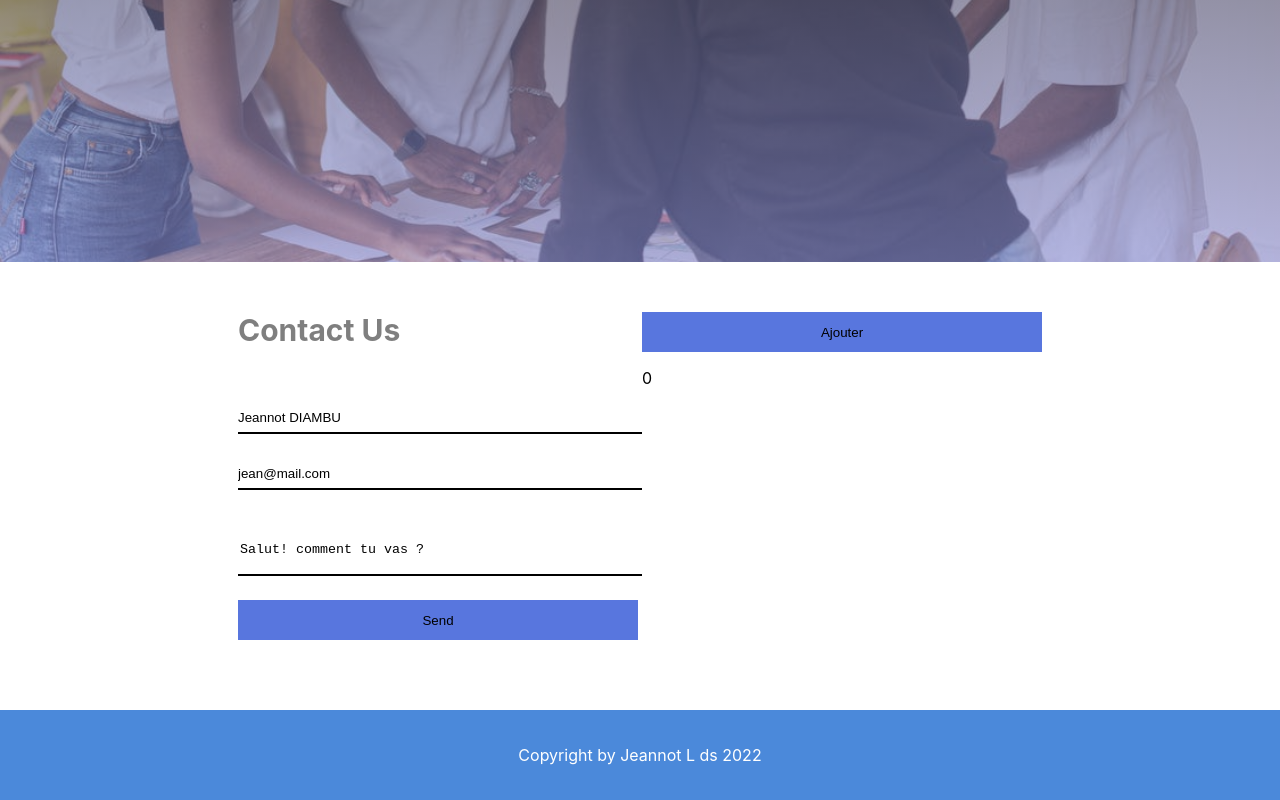
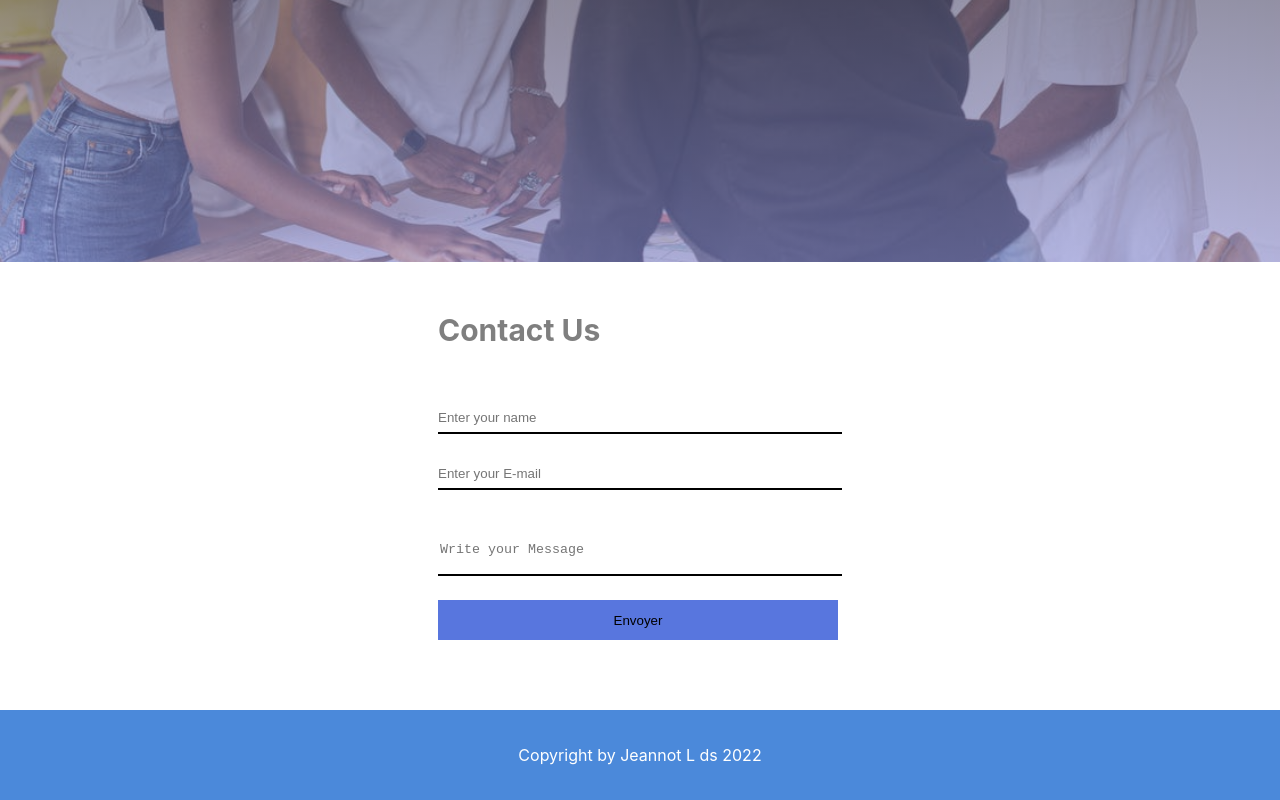
Before and after one commit to jeannotds/carnet-dev, a React (Create React App) app: page /contact in a window 1280 px wide. Shown: the part 368-1168 px from the top of the page. Built offline with nearby package versions, Linux system fonts and the light colour scheme.

Commit message:
Finition du formulaire

```diff
--- a/package.json
+++ b/package.json
@@ -11,6 +11,8 @@
     "react-router-dom": "^6.3.0",
     "react-scripts": "5.0.1",
     "react-toast": "^1.0.3",
+    "react-toastify": "^9.0.8",
+    "toastify": "^2.0.1",
     "web-vitals": "^2.1.4"
   },
   "scripts": {
--- a/src/composants/App.js
+++ b/src/composants/App.js
@@ -4,6 +4,7 @@ import Main from "./Main";
 import {Routes, Route} from "react-router-dom";
 import { ToastContainer } from "react-toast";
 import Footer from "./Footer";
+import 'react-toastify/dist/ReactToastify.css';
 import ListeApprenant from "./List";
 import Contact from "./Contact";
 
--- a/src/composants/Contact.js
+++ b/src/composants/Contact.js
@@ -1,75 +1,95 @@
 import { useState } from 'react'
+import { toast } from 'react-toast'
+import { Toastify } from 'toastify'
 import '../styles/Contact.css'
 
 
 const Contact = ()=>{
 
-    const [name, setName] = useState('Jeannot DIAMBU')
-    const [mail, setMail] = useState('jean@mail.com')
-    const [msg, setMsg] = useState('Salut! comment tu vas ?')
-    const [input, setInput] = useState(0)
+    const [name, setName] = useState('')
+    const [mail, setMail] = useState('')
+    const [msg, setMsg] = useState('')
 
-    const handleName = (e)=>{
-        setName(e.target.value)
+    const handleName = (e) =>{
+        e.preventDefault()
+        if(name.length != 0 && mail.length != 0 && msg.length != 0){
+            setName("")
+            setMail("")
+            setMsg("")
+            return toast.warning("Please fill in all fields")
+        }
+        else{
+            return toast.warning(" Entrer toutes les informations !")
+        }
     }
 
-    const handleMail = ()=>{
-        alert(mail)
-    }
 
-    const handleMsg = ()=>{
-        alert(msg)
+    const handleSubmit = (e) =>{
+        e.preventDefault();
+
+        if( !name || !mail || !msg){
+            alert("Entrer toutes les informations !")
+        }
+        else{
+            alert('message envoyé avec succes!')
+            setName("")
+            setMail("")
+            setMsg("")
+        }
     }
 
     return (
         <div className="formulaire">
             <div className="blog-form">
                 <h2>Contact Us</h2>
-                <form className="form">
+                <form className="form" onSubmit={handleSubmit}>
                     <div>
-                        <input type="text" id="Name" placeholder='Enter your name'
-                            value={name} onChange={
-                                handleName
-                            }
+                    {(name.length != 0 && mail.length != 0 && msg.length != 0) ? <div>Vous pouvez maintenant envoyer</div> : null}
+                        <input type="text" id="Name" placeholder='Enter your name' value={name}
+                            onChange={(e)=>{
+
+                                setName(e.target.value)
+                            }}
                         />
                     </div>
                     <div>
-                        <input type="text" id="mail" placeholder='Enter your E-mail' value={mail}
-                            onChange={handleMail
-                            }
+                        <input type="mail" id="mail" placeholder='Enter your E-mail' value={mail}
+                            onChange={(e)=>{
+                                setMail(e.target.value)
+                            }}
                         />
                     </div>
                     <div>
                         <textarea id="message" placeholder='Write your Message' className='message' value={msg}
-                            onChange={
-                                handleMsg
-                            }
+                            onChange={(e)=>{
+                                setMsg(e.target.value)
+                            }}
                         />
                     </div>
                     <div>
-                        <button type='submit'
-                            onClick={()=>{
-                                // alert(handleName)
-                            }}
-                        >Send</button>
+                        {/* <button type='Envoir'
+                            onClick={
+                                handleName
+                            }
+                        >Send</button> */}
+                        <input type="submit" value="Envoyer" />
+
                     </div>
+
                 </form>
-
             </div>
-
-
-            <div>
-                <button
-                    onClick={()=>{
-                        setInput(input+1)
-                    }}
-                >Ajouter</button>
-                <p>{input}</p>
-            </div>
-
 
         </div>
     )
 }
 
 export default Contact
+
+
+
+
+  {/* <div>
+                            {isInputError && (
+                                <div>🔥 Vous n'avez pas le droit d'utiliser la lettre "f" ici.</div>
+                            )}
+                        </div> */}
--- a/src/composants/List.js
+++ b/src/composants/List.js
@@ -10,8 +10,18 @@ const ListeApprenant = () =>{
 
     return (
             <div className='list-dev'>
-                <h2>Liste des developpeurs</h2>
-                <p>{contact_top_header.msgSite}</p>
+              <div className='info-list'>
+                    <div className='info-list-title'>
+                        <h2>Liste des developpeurs</h2>
+                        <p>{contact_top_header.msgSite}</p>
+                    </div>
+                    <div className='info-list-blog'>
+                        <div>Voir tous</div>
+                        <div>1ere Chorte</div>
+                        <div>2ere Chorte</div>
+                        <div>3ere Chorte</div>
+                    </div>
+              </div>
 
                     <div className='blog-learners'>
                         {learnerList.map(({id, nom, prenom, niveau, academie, image, cohorte, statut, commentaire})=>(
--- a/src/index.js
+++ b/src/index.js
@@ -1,6 +1,7 @@
 import React from 'react';
 import ReactDOM from 'react-dom/client';
 import App from './composants/App';
+import 'react-toastify/dist/ReactToastify.css';
 import './index.css'
 import { BrowserRouter as Router } from 'react-router-dom';
 
--- a/src/styles/Contact.css
+++ b/src/styles/Contact.css
@@ -15,7 +15,7 @@
     margin: 20px 0;
 }
 
-input[type="text"]{
+input[type="text"], input[type="mail"]{
     width: 400px;
     height: 30px;
     padding: 4px 4px 0 0px;
@@ -32,7 +32,7 @@ textarea{
     resize: none;
 }
 
-button{
+input[type="submit"]{
     width: 400px;
     height: 40px;
     outline: none;
--- a/src/styles/List.css
+++ b/src/styles/List.css
@@ -58,3 +58,21 @@
     color: rgb(207, 35, 35);
     cursor: pointer;
 }
+
+/* .info-list{
+    display: flex;
+} */
+
+.info-list-blog{
+    display: flex;
+    justify-content: space-between;
+    width: 100%;
+}
+
+.info-list-blog div{
+    cursor: pointer;
+    width: 23%;
+    height: 20px;
+    text-align: center;
+    background-color: red;
+}
```
Also changed, not shown: 1 other file (tests, documents, lock files or other folders).
